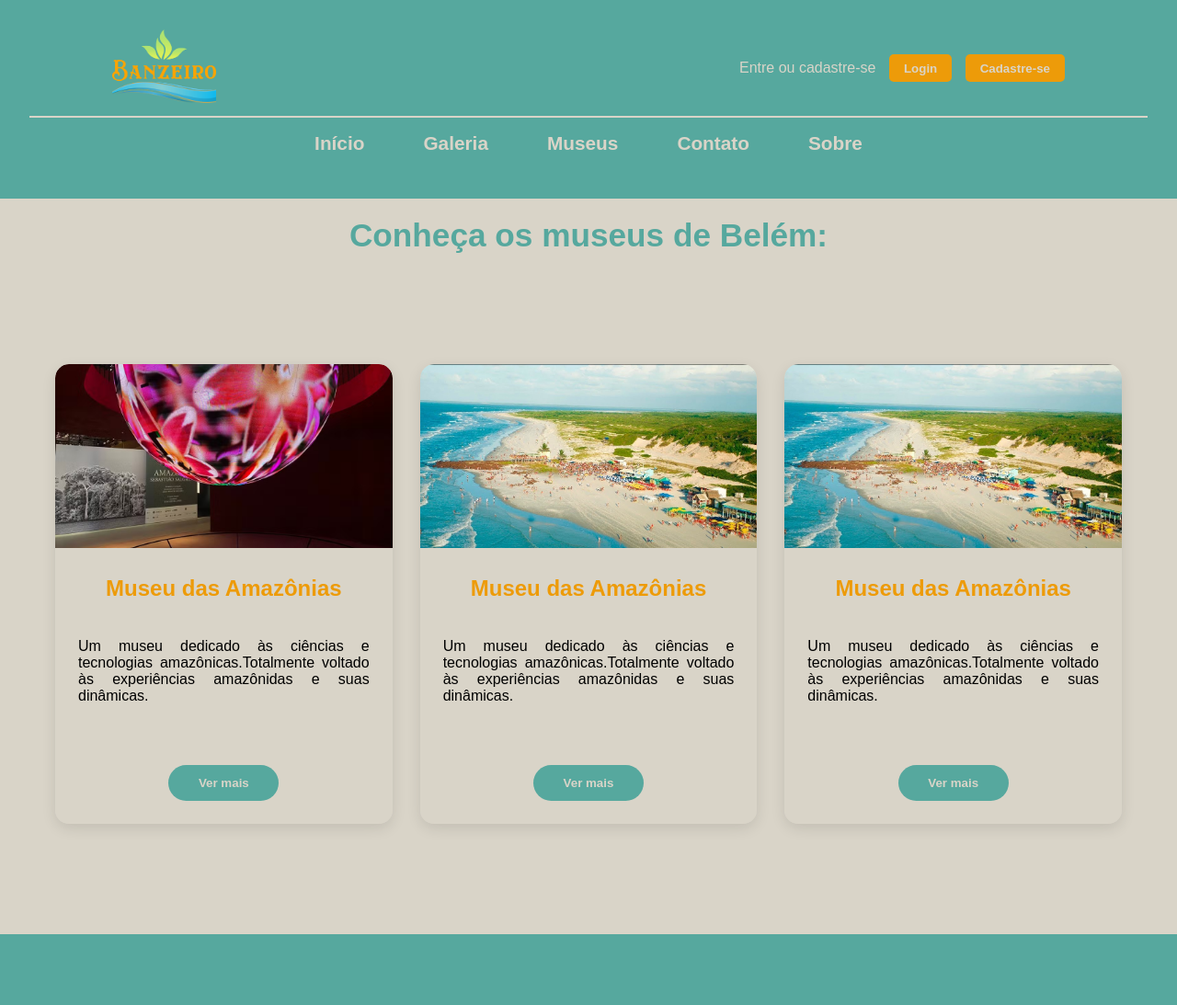
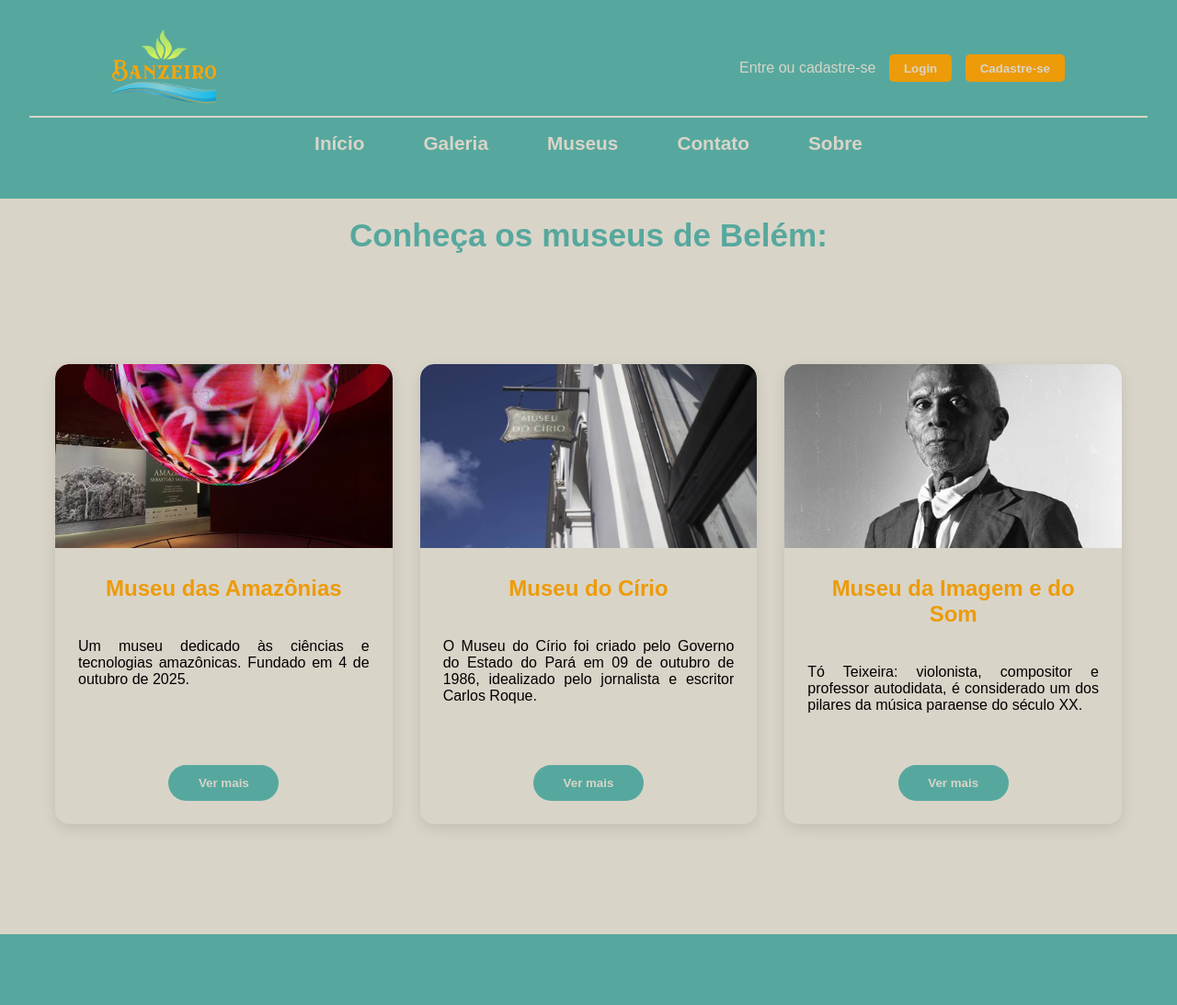
Before and after one commit to juniorm03/banzeiro-museus, a plain HTML site: page museus.html in a window 1280 px wide. Shown: the top 1093 px of the page at 92% size. Drawn offline with Linux system fonts and the light colour scheme.

Commit message:
Página Museus - individuais

```diff
--- a/museus.html
+++ b/museus.html
@@ -24,27 +24,27 @@
                             <div class="card-corpo-museu">
                                 <h5 class="card-titulo-museu""></h5>
                                 <h6 class="sub-titulos">Museu das Amazônias</h6>
-                                <p>Um museu dedicado às ciências e tecnologias amazônicas.Totalmente voltado às experiências amazônidas e suas dinâmicas.</p>
+                                <p>Um museu dedicado às ciências e tecnologias amazônicas. Fundado em 4 de outubro de 2025.</p>
                                 <a href=""><button>Ver mais</button></a>
                             </div>
                         </div>
 
                         <div class="card-museu">
-                            <img src="./img/algodoal.jpeg" alt="">
+                            <img src="./img/museus/museu-do-cirio-2.jpg" alt="Museu do Círio">
                             <div class="card-corpo-museu">
                                 <h5 class="card-titulo-museu""></h5>
-                                <h6 class="sub-titulos">Museu das Amazônias</h6>
-                                <p>Um museu dedicado às ciências e tecnologias amazônicas.Totalmente voltado às experiências amazônidas e suas dinâmicas.</p>
+                                <h6 class="sub-titulos">Museu do Círio</h6>
+                                <p>O Museu do Círio foi criado pelo Governo do Estado do Pará em 09 de outubro de 1986, idealizado pelo jornalista e escritor Carlos Roque.</p>
                                 <a href=""><button>Ver mais</button></a>
                             </div>
                         </div>
 
                         <div class="card-museu">
-                            <img src="./img/algodoal.jpeg" alt="">
+                            <img src="./img/museus/imagem-e-som-2.jpg" alt="Museu da Imagem e do Som - Tó Teixeira">
                             <div class="card-corpo-museu">
                                 <h5 class="card-titulo-museu""></h5>
-                                <h6 class="sub-titulos">Museu das Amazônias</h6>
-                                <p>Um museu dedicado às ciências e tecnologias amazônicas.Totalmente voltado às experiências amazônidas e suas dinâmicas.</p>
+                                <h6 class="sub-titulos">Museu da Imagem e do Som</h6>
+                                <p>Tó Teixeira: violonista, compositor e professor autodidata, é considerado um dos pilares da música paraense do século XX.</p>
                                 <a href=""><button>Ver mais</button></a>
                             </div>
                         </div>
```
Also changed, not shown: index.html (+11 -11 lines), img/museus/imagem-e-som-1.jpg (added), img/museus/imagem-e-som-2.jpg (added), img/museus/imagem-e-som-3.jpg (added), img/museus/museu-do-cirio-1.jpg (added), img/museus/museu-do-cirio-2.jpg (added), img/museus/museu-do-cirio-3.jpg (added).
